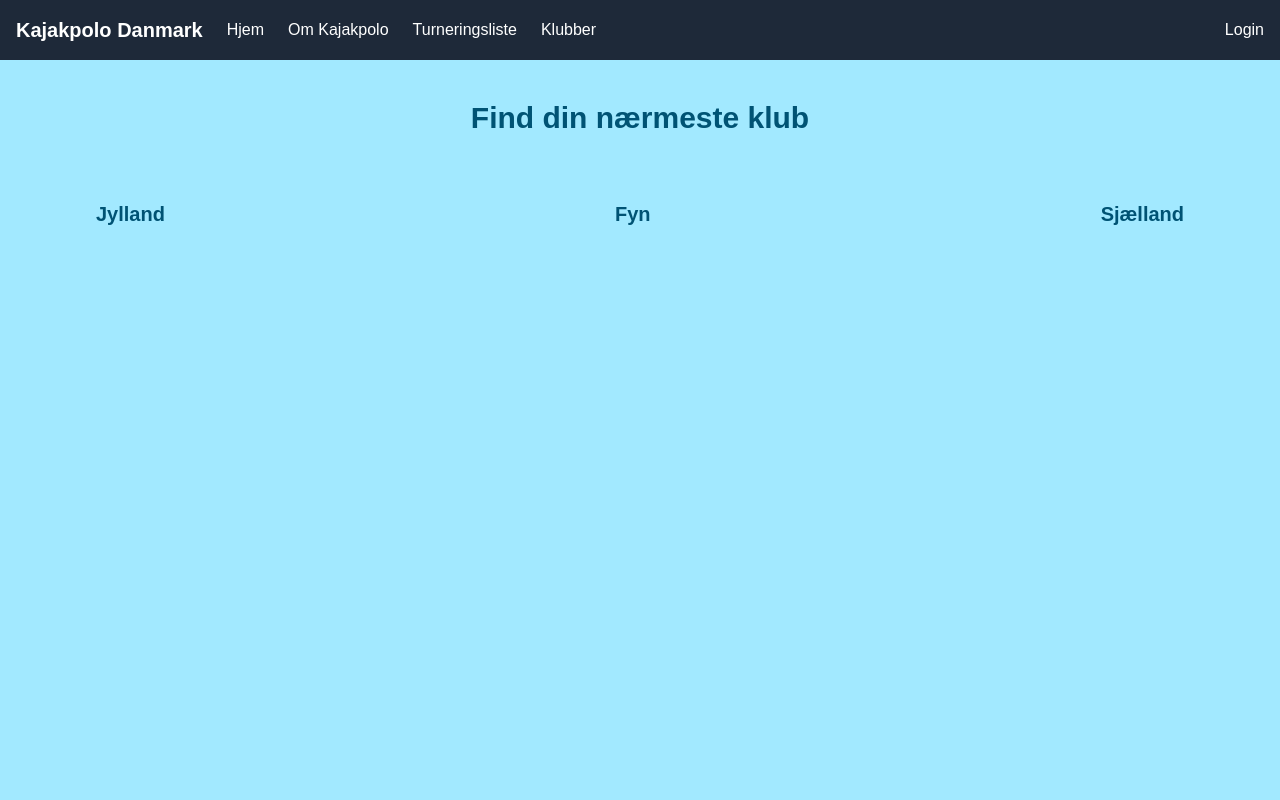
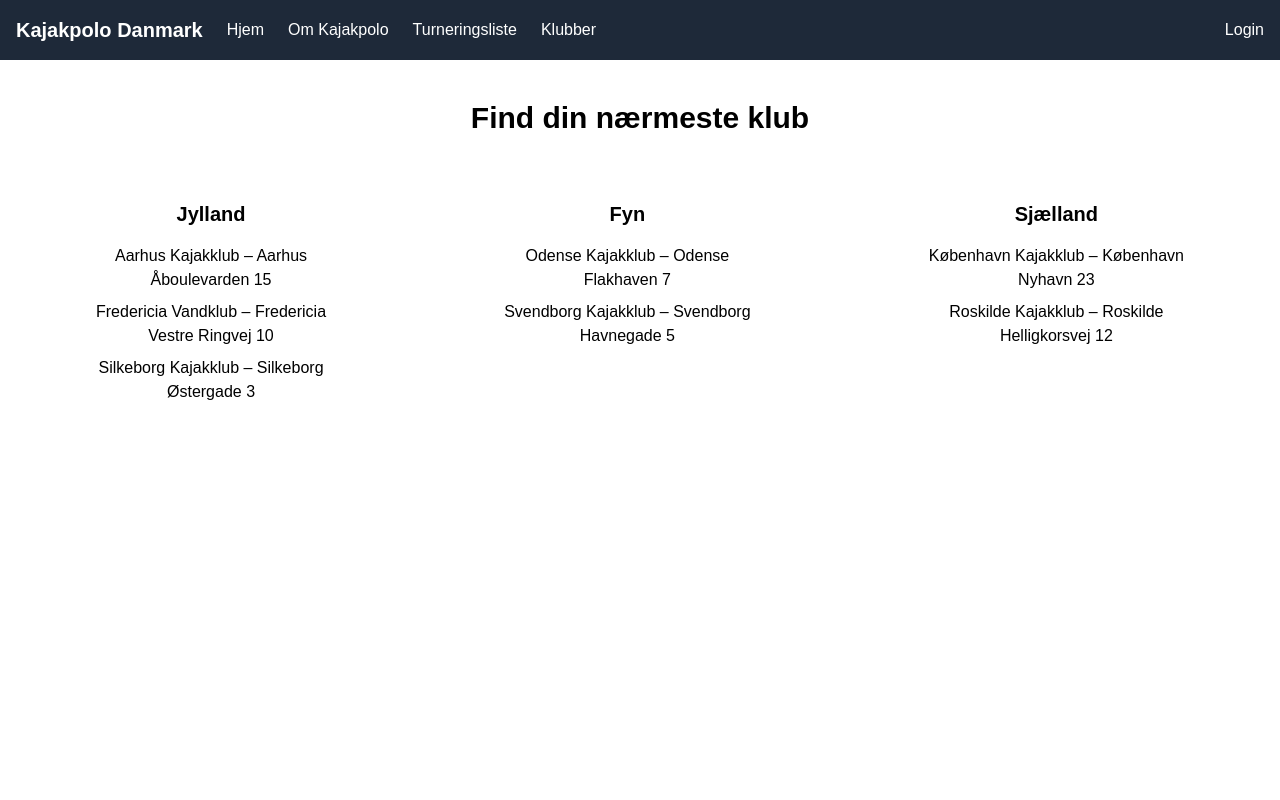
Before and after one commit to TacoKarl/kpolo, a Next.js app in the folder frontend/: page /clubs in a window 1280 px wide. Shown: the top 800 px of the page. Built offline with nearby package versions, Linux system fonts and the light colour scheme; no server answers.

Commit message:
clubs pages

```diff
--- a/frontend/src/app/clubs/page.tsx
+++ b/frontend/src/app/clubs/page.tsx
@@ -1,4 +1,48 @@
+'use client';
+
+import {gql} from "@apollo/client";
+import { GetClubsData, Club } from "../types/graphql";
+import {useQuery} from "@apollo/client/react";
+
+const GET_CLUBS = gql`
+    query GetClubs {
+        clubs {
+            id
+            name
+            city
+            address
+            contact_info
+            website
+        }
+    }
+`;
+
 export default function clubsPage () {
+    // const { loading, error, data } = useQuery<GetClubsData>(GET_CLUBS);
+    // const jyllandClubs = data?.clubs.filter(c => getRegion(c) === "Jylland") ?? [];
+    // const fynClubs = data?.clubs.filter(c => getRegion(c) === "Fyn") ?? [];
+    // const sjællandClubs = data?.clubs.filter(c => getRegion(c) === "Sjælland") ?? [];
+
+    // TODO: Klubber skal have kontaktinfo, og en webadresse
+    // TODO: Når databasen er sat op, hent data derfra i stedet for dummy data
+
+
+    const dummyClubs: Club[] = [
+        { id: "1", name: "Aarhus Kajakklub", city: "Aarhus", address: "Åboulevarden 15" },
+        { id: "2", name: "Odense Kajakklub", city: "Odense", address: "Flakhaven 7" },
+        { id: "3", name: "Fredericia Vandklub", city: "Fredericia", address: "Vestre Ringvej 10" },
+        { id: "4", name: "Svendborg Kajakklub", city: "Svendborg", address: "Havnegade 5" },
+        { id: "5", name: "København Kajakklub", city: "København", address: "Nyhavn 23" },
+        { id: "6", name: "Roskilde Kajakklub", city: "Roskilde", address: "Helligkorsvej 12" },
+        { id: "7", name: "Silkeborg Kajakklub", city: "Silkeborg", address: "Østergade 3" },
+    ];
+
+    const jyllandClubs = dummyClubs.filter(c => getRegion(c) === "Jylland") ?? [];
+    const fynClubs = dummyClubs.filter(c => getRegion(c) === "Fyn") ?? [];
+    const sjællandClubs = dummyClubs.filter(c => getRegion(c) === "Sjælland") ?? [];
+
+    // if (loading) return <p>Loading...</p>;
+    // if (error) return <p>Error: {error.message}</p>;
 
     return (
         <>
@@ -7,19 +51,49 @@ export default function clubsPage () {
                     Find din nærmeste klub
                 </h1>
                 <div className="flex w-full max-w-6xl justify-between mt-16 px-8">
-                    <div className="text-left">
+                    <div className="text-center">
                         <h2 className="text-xl font-semibold">Jylland</h2>
+                        <ul className="mt-4 space-y-2">
+                            {jyllandClubs.map(club => (
+                                <li key={club.id}>
+                                    {club.name} – {club.city}<br/>{club.address}
+                                </li>
+                            ))}
+                        </ul>
                     </div>
 
                     <div className="text-center">
                         <h2 className="text-xl font-semibold">Fyn</h2>
+                        <ul className="mt-4 space-y-2">
+                            {fynClubs.map(club => (
+                                <li key={club.id}>
+                                    {club.name} – {club.city}<br/>{club.address}
+                                </li>
+                            ))}
+                        </ul>
                     </div>
 
-                    <div className="text-right">
+                    <div className="text-center">
                         <h2 className="text-xl font-semibold">Sjælland</h2>
+                        <ul className="mt-4 space-y-2">
+                            {sjællandClubs.map(club => (
+                                <li key={club.id}>
+                                    {club.name} – {club.city}<br/>{club.address}
+                                </li>
+                            ))}
+                        </ul>
                     </div>
                 </div>
             </div>
         </>
     )
 }
+
+function getRegion(club: Club): "Jylland" | "Fyn" | "Sjælland" {
+    const city = club.city.toLowerCase();
+
+    // Eksempel på simpel filtrering – tilpas til jeres byer
+    if (["aarhus", "fredericia", "silkeborg"].includes(city)) return "Jylland";
+    if (["odense", "svendborg"].includes(city)) return "Fyn";
+    return "Sjælland";
+}
--- a/frontend/src/app/globals.css
+++ b/frontend/src/app/globals.css
@@ -1,8 +1,8 @@
 @import "tailwindcss";
 
 :root {
-  --background: #a2e9ff;
-  --foreground: #005374;
+  --background: #FFFFFf;
+  --foreground: #000000;
 }
 
 @theme inline {
@@ -14,8 +14,8 @@
 
 @media (prefers-color-scheme: dark) {
   :root {
-    --background: #001d49;
-    --foreground: #6fbeff;
+    --background: #000000;
+    --foreground: #ffffff;
   }
 }
 
--- a/frontend/src/app/omkajakpolo/page.tsx
+++ b/frontend/src/app/omkajakpolo/page.tsx
@@ -3,7 +3,7 @@ import Image from "next/image";
 export default function Home() {
   return (
         <div className="flex min-h-screen items-center justify-center bg-zinc-50 font-sans dark:bg-black">
-            <Image
+            <Image className="filter brightness-90 contrast-15 dark:brightness-100 dark:contrast-100"
               src="/bear-in-kajak.svg"
               alt="Kajakpolo Bjørn logo"
               width={500}
--- a/frontend/src/app/page.tsx
+++ b/frontend/src/app/page.tsx
@@ -6,7 +6,7 @@ export default function Home() {
       <main className="flex min-h-screen w-full max-w-3xl flex-col items-center  justify-between py-32 px-16 bg-white dark:bg-black sm:items-start">
         <div className ="container mx-auto grid grid-cols-1 md:grid-cols-2 gap-8">
           <Image
-          className="light:invert"
+          className="filter brightness-90 contrast-15 dark:brightness-100 dark:contrast-100"
           src="/bear-in-kajak.svg"
           alt="Kajakpolo Bjørn logo"
           width={500}
--- a/frontend/src/app/types/graphql.ts
+++ b/frontend/src/app/types/graphql.ts
@@ -1,3 +1,4 @@
+
 export interface Tournament {
     id: string;
     name: string;
@@ -7,3 +8,61 @@ export interface Tournament {
 export interface GetTournamentsData {
     tournaments: Tournament[];
 }
+
+export interface Club {
+    id: string;
+    name: string;
+    user_manager_id: string;
+    city: string;
+    address: string;
+    members: User[];
+    teams: Team [];
+}
+
+export interface GetClubsData {
+    clubs: Club[];
+}
+
+export interface User {
+    id: string;
+    name: string;
+    email: string;
+    club_id: string;
+    roles: Role[];
+    teams: TeamMembership[];
+}
+
+export interface Role {
+    id: string;
+    role: string;
+    users: User[];
+}
+
+export interface Team {
+    id: string;
+    club_id: string;
+    name: string;
+    members: TeamMembership[];
+    matchesAsTeam1: Match[];
+    matchesAsTeam2: Match[];
+    matchesWon: Match[];
+}
+
+export interface TeamMembership {
+    id: string;
+    team_id: string;
+    user_id: string;
+    from_date: Date;
+    to_date: Date;
+}
+
+export interface Match {
+    id: string;
+    tournament_id: string;
+    team1_id: string;
+    team1_score: bigint;
+    team2_id: string;
+    team2_score: bigint
+    winner_id: string;
+    match_date: Date;
+}
```
